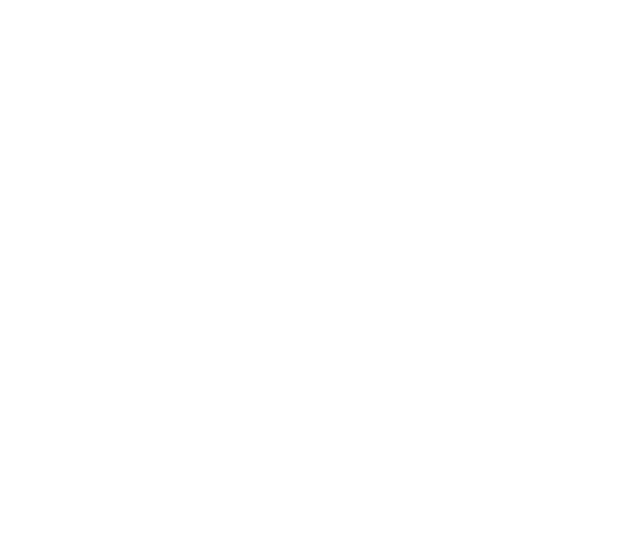
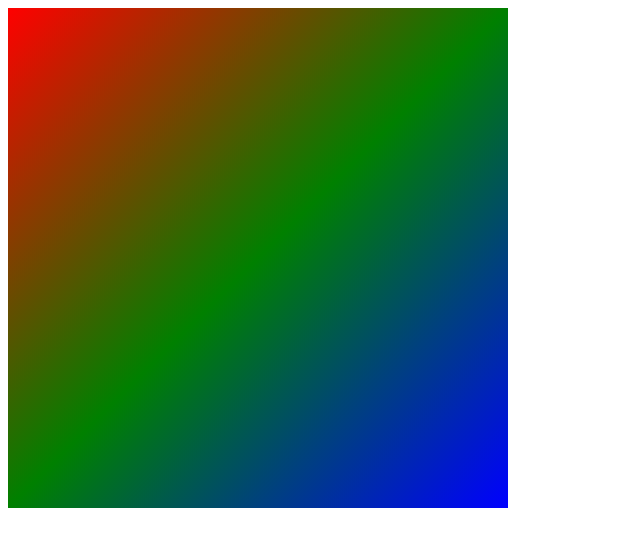
Before and after one commit to FrequPhase/FrequPhase-Project, a website with bundled scripts: page static/index.html in a window 1280 px wide. Shown: the whole page, without its empty margins (0-640 px from the left). Built offline with nearby package versions, Linux system fonts and the light colour scheme.

Commit message:
First test code

```diff
--- a/package.json
+++ b/package.json
@@ -21,10 +21,13 @@
   "homepage": "https://github.com/FrequPhase/FrequPhase-Project#readme",
   "devDependencies": {
     "babel": "^6.5.2",
+    "babel-plugin-transform-es2015-modules-commonjs": "^6.8.0",
+    "babel-preset-es2015": "^6.6.0",
     "babelify": "^7.3.0",
     "browser-pack": "^6.0.1",
     "browserify": "^13.0.1",
     "browserify-shim": "^3.8.12",
+    "dateformat": "^1.0.12",
     "gulp": "^3.9.1",
     "gulp-connect": "^4.0.0",
     "gulp-plumber": "^1.1.0",
@@ -37,11 +40,12 @@
   },
   "browserify": {
     "transform": [
+      "babelify",
       "browserify-shim"
     ]
   },
   "browserify-shim": {
-    "./node_modules/jquery/dist/jquery.min.js": "$",
+    "./node_modules/jquery/dist/jquery.min.js": "global:$",
     "three": "global:THREE"
   },
   "dependencies": {
--- /dev/null
+++ b/src/AbstractCanvas.js
@@ -0,0 +1,7 @@
+
+export class AbstractCanvas {
+    constructor(identifier) {
+        this.canvas = document.getElementById(identifier);
+        this.ctx = this.canvas.getContext("2d");
+    }
+}
--- a/src/main.js
+++ b/src/main.js
@@ -1 +1,16 @@
-console.log("hi");
+import {AbstractCanvas} from "./AbstractCanvas";
+
+class Main {
+   constructor() {
+       this.mainCanvas = new AbstractCanvas("main-canvas");
+       let grad = this.mainCanvas.ctx.createLinearGradient(0, 0,  500, 500);
+       grad.addColorStop(0, "red");
+       grad.addColorStop(0.5, "green");
+       grad.addColorStop(1, "blue");
+       this.mainCanvas.ctx.fillStyle = grad;
+       this.mainCanvas.ctx.fillRect(0, 0, 500, 500);
+   }
+}
+
+
+new Main();
--- a/static/index.html
+++ b/static/index.html
@@ -5,8 +5,7 @@
     <title>FrequPhase</title>
 </head>
 <body>
-
+    <canvas width="500" height="500" id="main-canvas"></canvas>
+    <script src="main.js"></script>
 </body>
-
-<script src="main.js"></script>
 </html>
```
Also changed, not shown: .babelrc (added).
